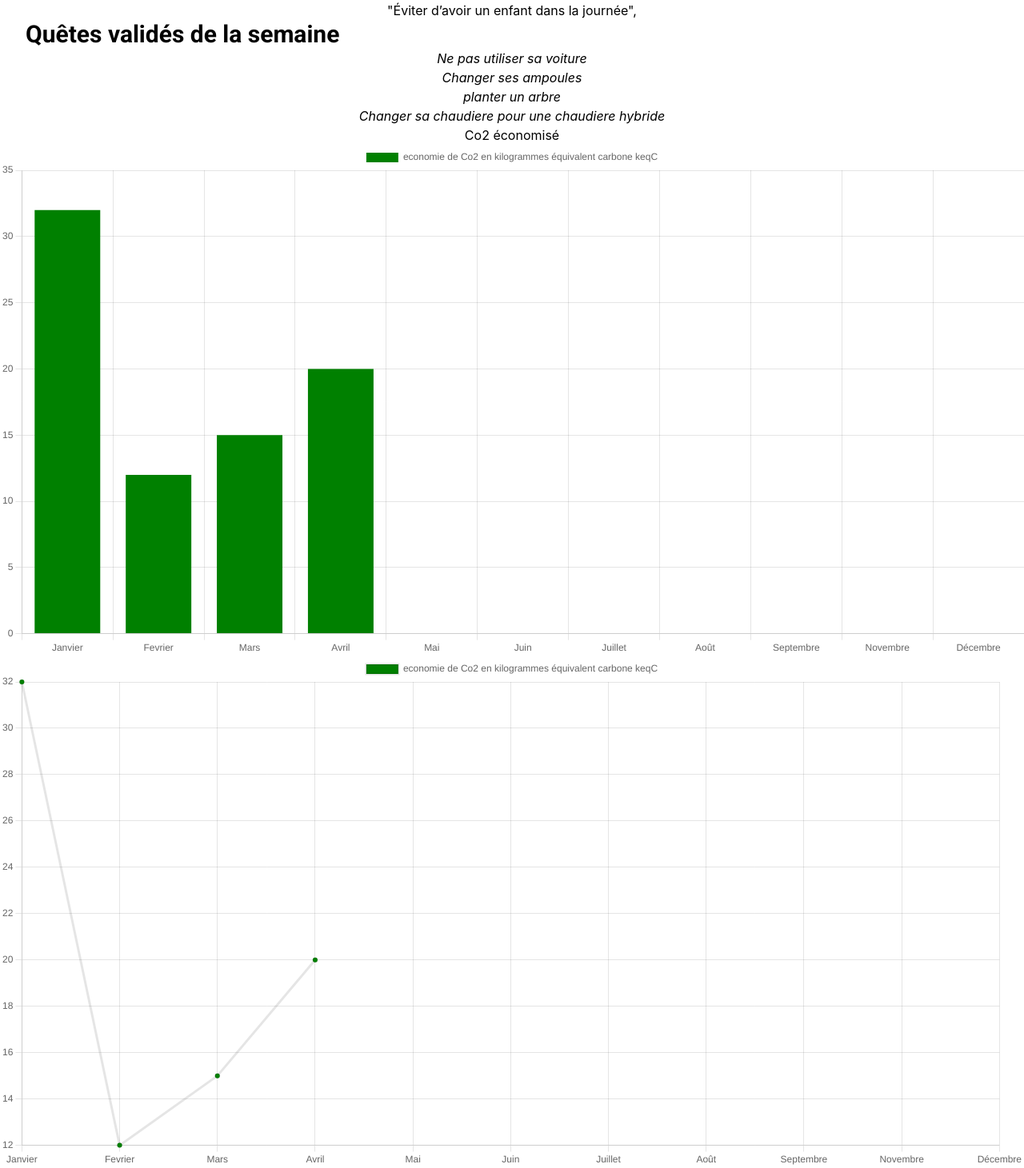
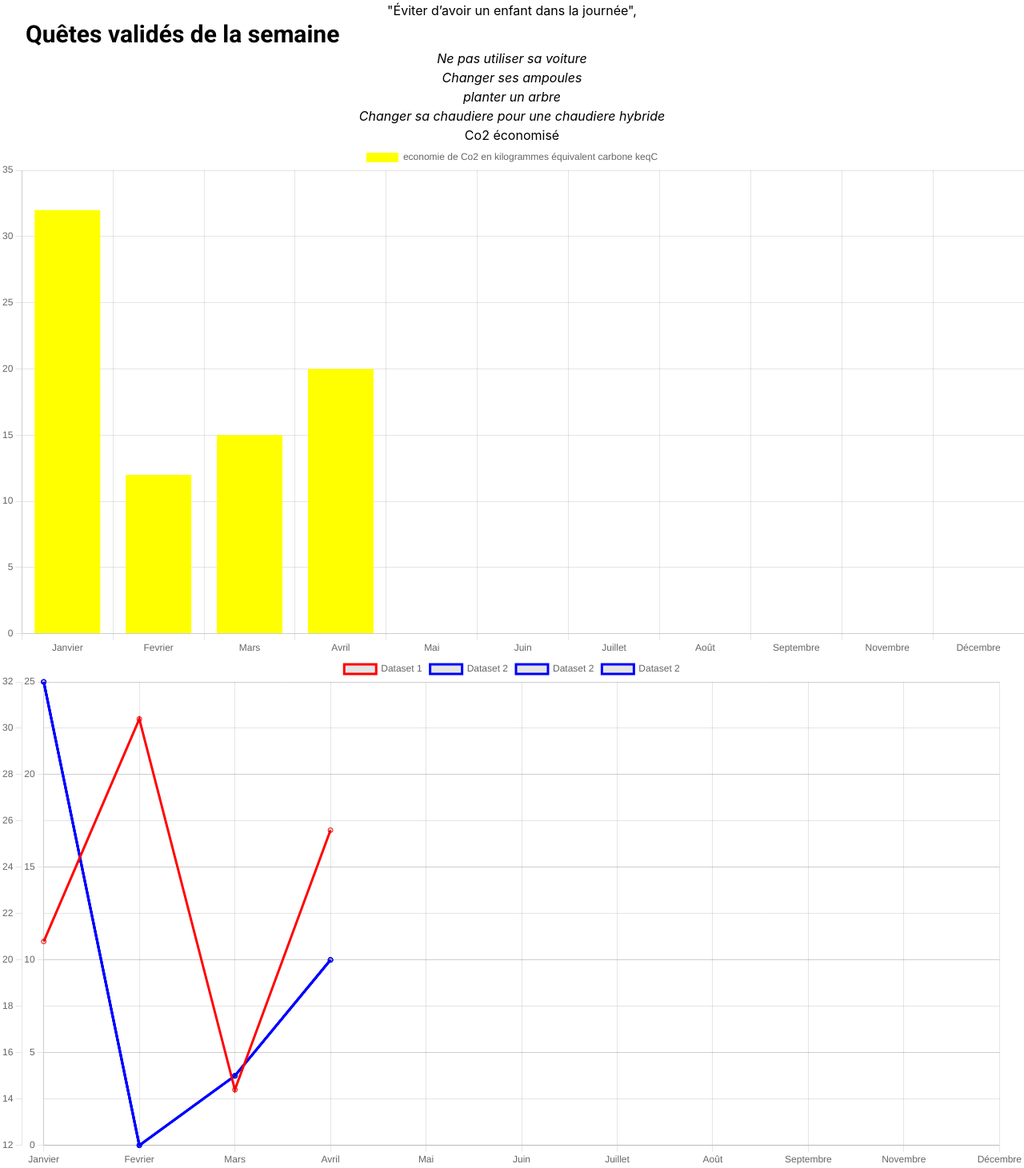
Before and after one commit to MatthieuELIE/greta, a React (Vite) app in the folder frontend/: page /profil in a window 1280 px wide. Shown: the part 598-2059 px from the top of the page at 80% size. Built offline with nearby package versions, Linux system fonts and the light colour scheme; a web font is replaced by a local one.

Commit message:
Some changes

```diff
--- a/frontend/src/pages/Profils.jsx
+++ b/frontend/src/pages/Profils.jsx
@@ -21,15 +21,65 @@
     {
       label: "economie de Co2 en kilogrammes équivalent carbone keqC",
       data: ["32", "12", "15", "20"],
-      backgroundColor: ["green"],
+      backgroundColor: ["yellow"],
     },
   ],
+};
+
+
+
+
+
+const dataUser = {
+  labels: [
+    "Janvier",
+    "Fevrier",
+    "Mars",
+    "Avril",
+    "Mai",
+    "Juin",
+    "Juillet",
+    "Août",
+    "Septembre",
+    "Novembre",
+    "Décembre",
+  ],
+  datasets: [
+    {
+      label: 'Dataset 1',
+      data: ["11", "23", "3", "17"],
+      borderColor: 'red',
+
+      yAxisID: 'y',
+    },
+    {
+      label: 'Dataset 2',
+      data: ["32", "12", "15", "20"],
+      borderColor: 'blue',
+
+      yAxisID: 'y1',
+    },
+    {
+      label: 'Dataset 2',
+      data: ["32", "12", "15", "20"],
+      borderColor: 'blue',
+
+      yAxisID: 'y1',
+    },
+    {
+      label: 'Dataset 2',
+      data: ["32", "12", "15", "20"],
+      borderColor: 'blue',
+
+      yAxisID: 'y1',
+    },
+
+  ]
 };
 
 export default function Profils() {
   return (
     <div className="ProfilsPage">
-
       <div className="bg-zinc-100 mx-auto w-[90%] pb-8 pt-8 rounded-3xl text-roboto mb-12">
         <h1 className="text-3xl text-center font-[700] pb-1 ">Profils page</h1>
         <img className="avatar" src={avatar} alt="avatar" width="120px" />
@@ -40,24 +90,29 @@
         </div>
       </div>
       <div className="Quêtes-journalières">
-          <h1 className="text-roboto text-3xl font-[700] text-left ml-8">Quêtes journalières</h1>
+        <h1 className="text-roboto text-3xl font-[700] text-left ml-8">
+          Quêtes journalières
+        </h1>
         <p> "Ne pas utiliser sa voiture ",</p>
         <p>"Ne pas acheter de produits emballés ",</p>
         <p>"Éviter d’avoir un enfant dans la journée",</p>
       </div>
       <div className="Quêtes-terminés">
-          <h1 className="text-roboto text-3xl font-[700] text-left ml-8">Quêtes validés de la semaine</h1>
+        <h1 className="text-roboto text-3xl font-[700] text-left ml-8">
+          Quêtes validés de la semaine
+        </h1>
         <p className="italic">Ne pas utiliser sa voiture</p>
         <p className="italic">Changer ses ampoules</p>
         <p className="italic">planter un arbre</p>
-<p className="italic">Changer sa chaudiere pour une chaudiere hybride</p>
+        <p className="italic">
+          Changer sa chaudiere pour une chaudiere hybride
+        </p>
       </div>
 
       <div className="Graph" />
       <h1>Co2 économisé</h1>
       <Bar data={data} />
-        <Line data={data} />
+      <Line data={dataUser} />
     </div>
-
   );
 }
```
Lines whose indentation alone changed are shown as unchanged.
